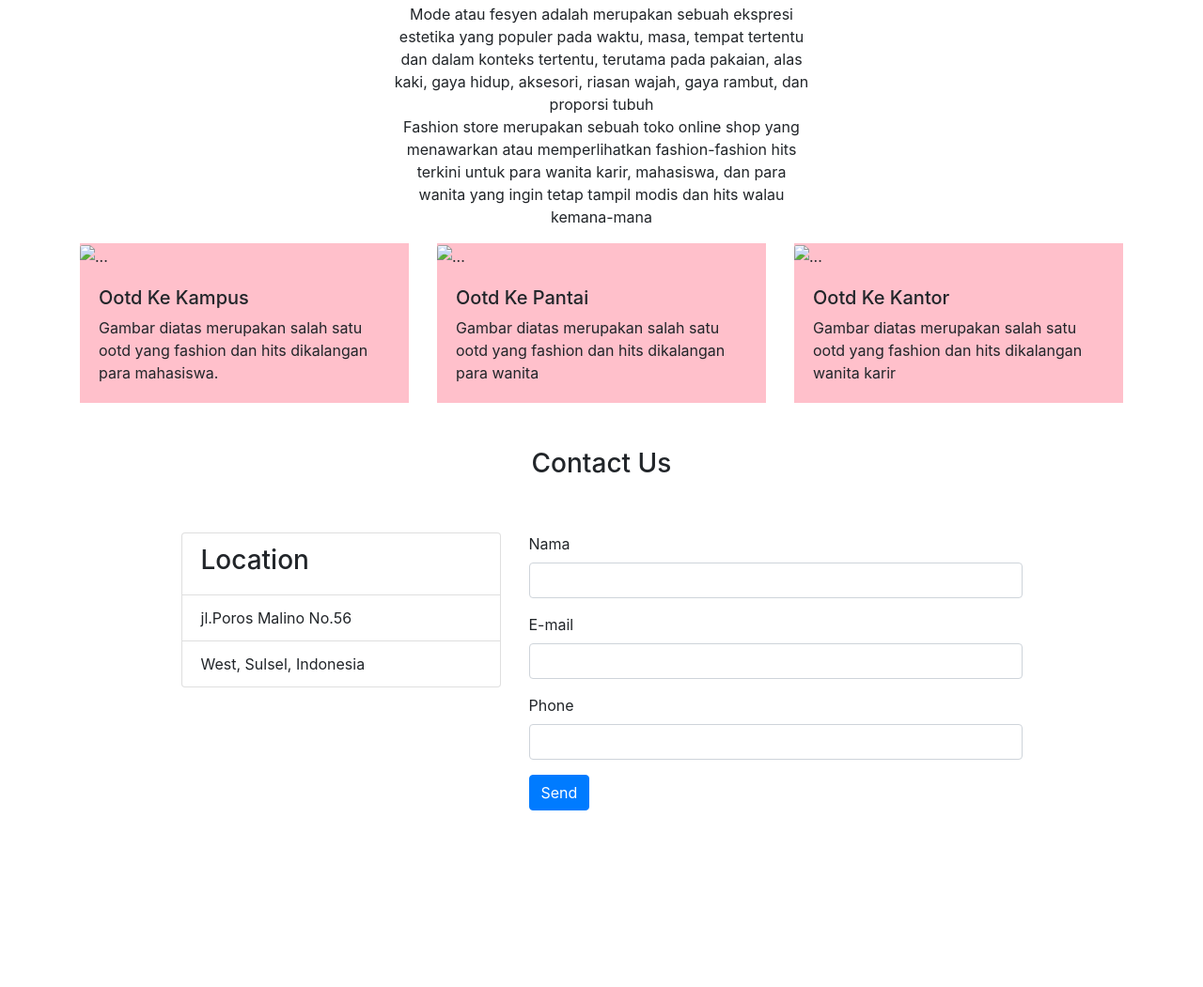
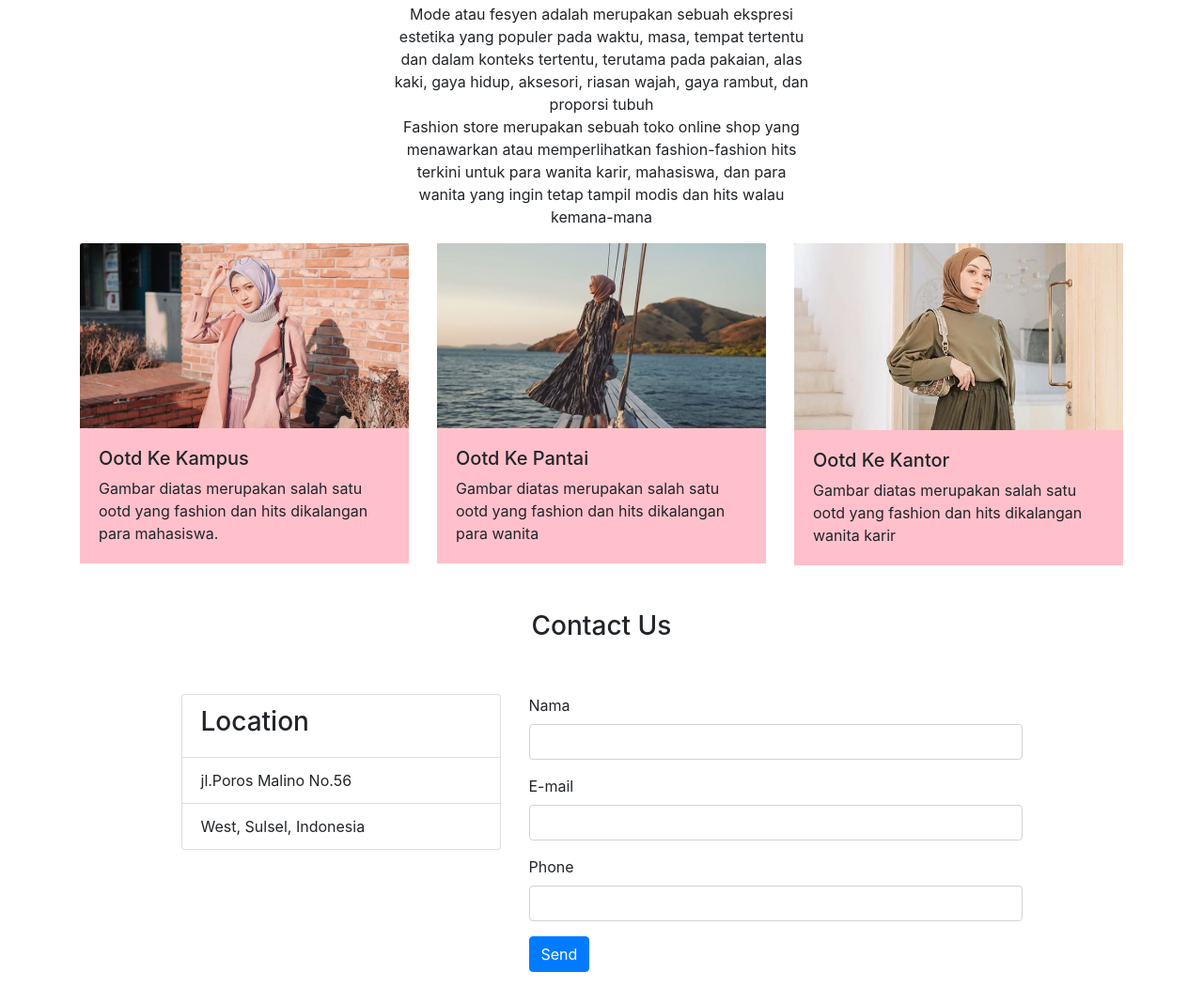
Before and after one commit to Rahmy540/Rahmy540.github.io, a plain HTML site: page Web.html in a window 1280 px wide. Shown: the part 761-1812 px from the top of the page at 94% size. Before the commit the page ends 1640 px from the top, so only its background shows below. Drawn offline with nearby package versions, Linux system fonts and the light colour scheme.

Commit message:
Update Web.html

```diff
--- a/Web.html
+++ b/Web.html
@@ -104,7 +104,7 @@
         <div class="row">
             <div class="col">
                 <div class="card-1">
-                <img src="img/Pict1.jpg" class="card-img-top" alt="...">
+                <img src="Pict1.jpg" class="card-img-top" alt="...">
                 <div class="card-body">
                     <h5 class="Ootd Ke Kampus">Ootd Ke Kampus</h5>
                     <p class="card-text">Gambar diatas merupakan salah satu ootd yang fashion dan hits dikalangan para mahasiswa. </p>
@@ -113,7 +113,7 @@
             </div>
             <div class="col">
                 <div class="card-2">
-                    <img src="img/Pict2p.jpg" class="card-img-top" alt="...">
+                    <img src="Pict2p.jpg" class="card-img-top" alt="...">
                         <div class="card-body">
                             <h5 class="Ootd Ke Pantai">Ootd Ke Pantai</h5>
                             <p class="card-text">Gambar diatas merupakan salah satu ootd yang fashion dan hits dikalangan para wanita</p>
@@ -122,7 +122,7 @@
                     </div>
                 <div class="col">
                     <div class="card-3">
-                     <img src="img/Pict3.jpg" class="card-img-top" alt="...">
+                     <img src="Pict3.jpg" class="card-img-top" alt="...">
                         <div class="card-body">
                             <h5 class="Ootd Ke Kampus">Ootd Ke Kantor</h5>
                             <p class="card-text">Gambar diatas merupakan salah satu ootd yang fashion dan hits dikalangan wanita karir</p>
```
